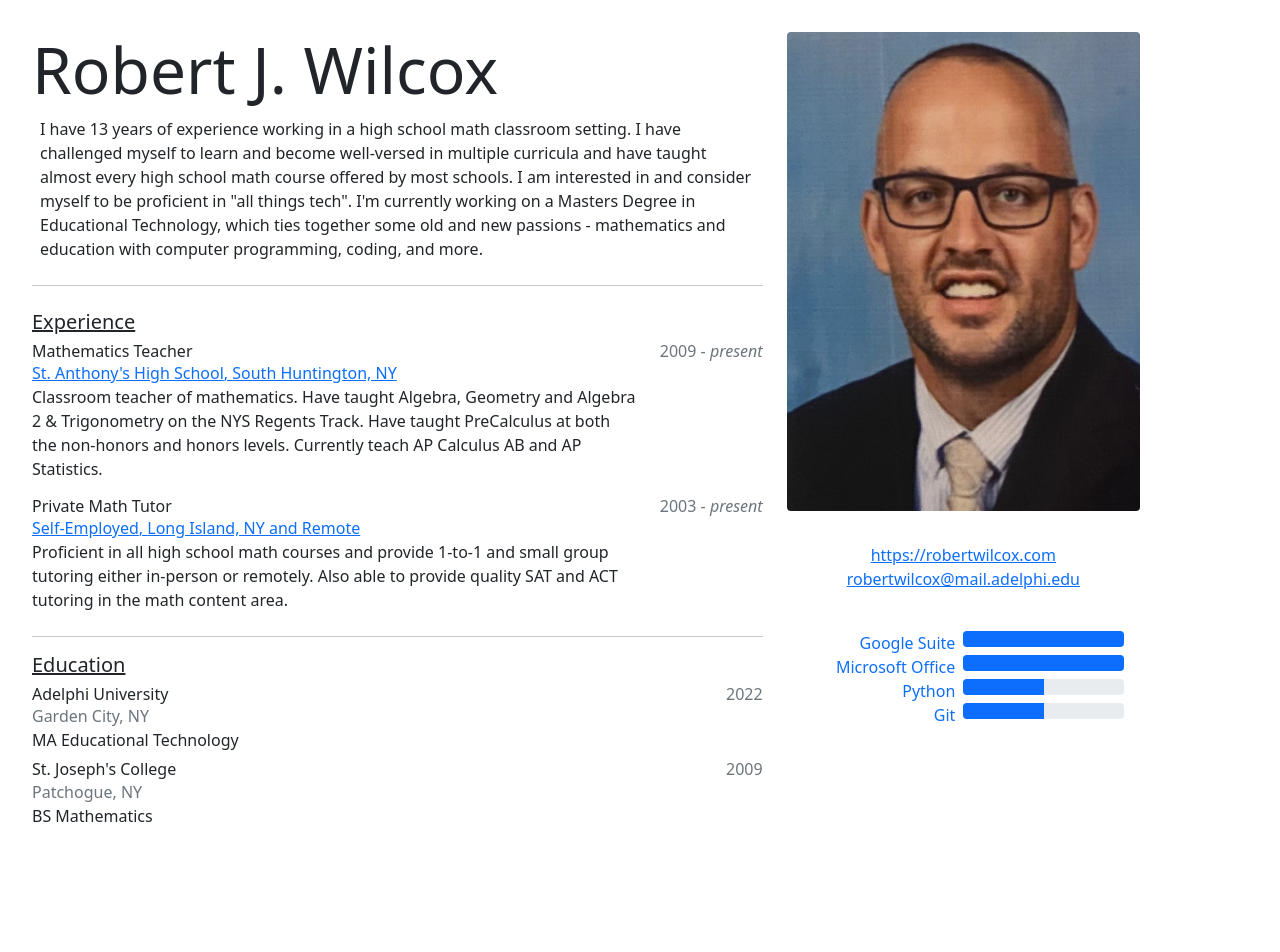
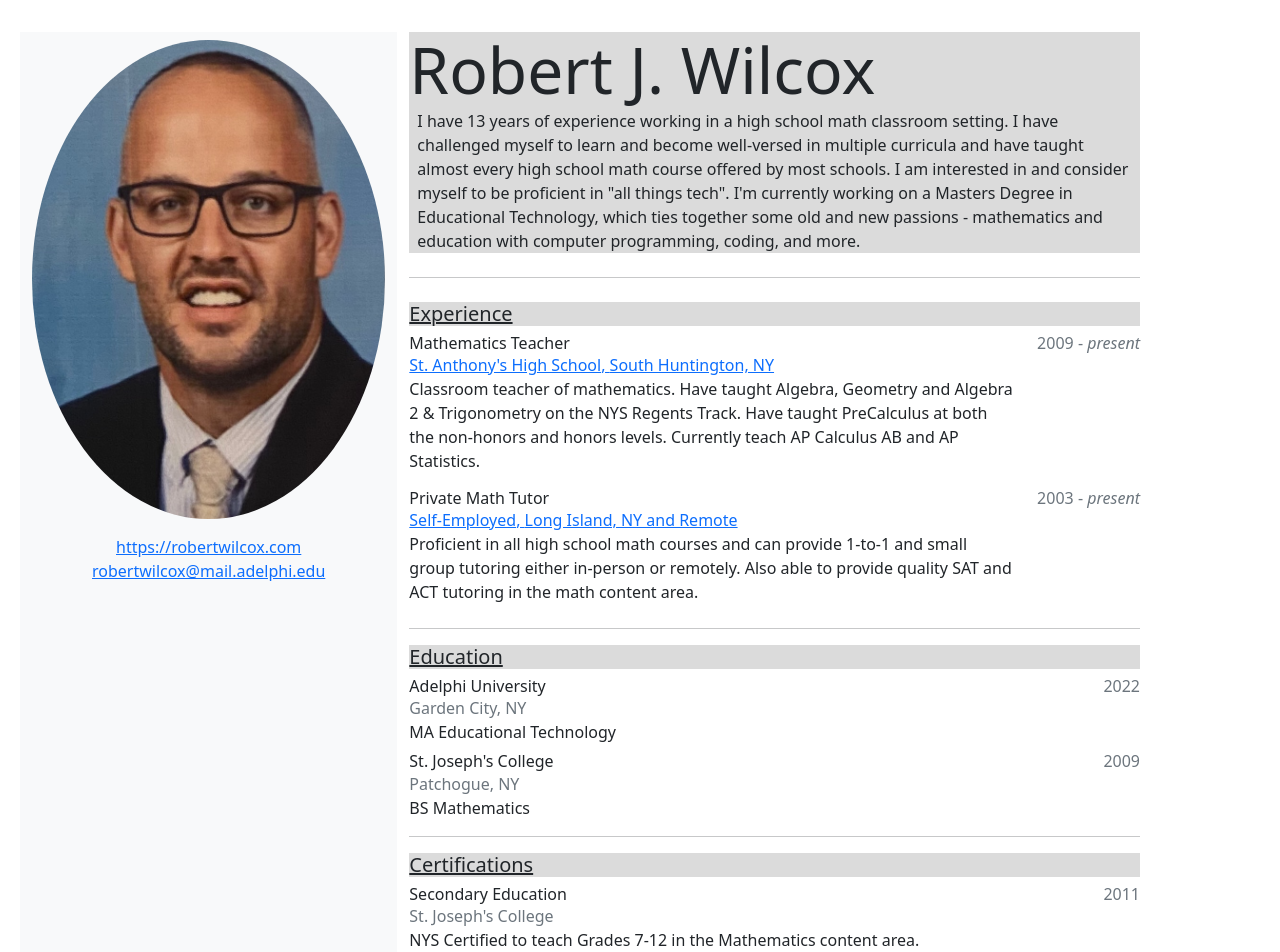
Before and after one commit to rwilcox23/resume, a React (Create React App) app: page / in a window 1280 px wide. Shown: the top 952 px of the page. Before the commit the page ends 868 px from the top, so only its background shows below. Built offline with nearby package versions, Linux system fonts and the light colour scheme.

Commit message:
various updates

```diff
--- /dev/null
+++ b/src/Cert.jsx
@@ -0,0 +1,34 @@
+import React from 'react';
+import certData from "./data/cert.json";
+
+function Cert(props) {
+  const certs = certData.map(Certification);
+
+  return (
+    <section className="mt-3">
+      <h5><u>Certifications</u></h5>
+
+        {certs}
+
+      <hr/>
+    </section>
+  );
+}
+
+function Certification(c, i) {
+
+
+
+  return (
+    <div key={i}>
+      <h6 className="d-flex justify-content-between mb-0">
+        {c.certification} <div className="text-muted">{c.year}</div>
+      </h6>
+      <div className="text-muted">{c.institution}</div>
+      <div className="row mb-2">
+        <div className="col-12 col-md-10 mb-2">{c.desc}</div>
+      </div>
+    </div>
+  )
+}
+export default Cert;
--- a/src/PrettyRez.jsx
+++ b/src/PrettyRez.jsx
@@ -16,6 +16,7 @@ import React from 'react';
 import Experience from "./Work.jsx";
 import Education from "./Schools.jsx";
 import Skills from "./Skills.jsx";
+import Cert from "./Cert.jsx";
 import {Bio, Contact, ProfileImg} from "./Profile.jsx";
 
 function Rez() {
@@ -23,19 +24,23 @@ function Rez() {
     <div className="Rez container m-3 p-3">
       <div className="row">
 
+        <div className="MainSideCol col-md-4 flex-column bg-light">
+          <ProfileImg />
+          <Contact />
+
+        </div>
+
+        <div className="MainLeftCol col-12 col-md-8 ">
+        <Header />
+        <Experience />
+        <Education />
+        <Cert />
+        <Skills />
+      </div>
 
 
-        <div className="MainLeftCol col-12 col-md-8">
-          <Header />
-          <Experience />
-          <Education />
-        </div>
 
-        <div className="MainSideCol col-md-4 flex-column">
-          <ProfileImg />
-          <Contact />
-          <Skills />
-        </div>
+
 
 
 
@@ -48,10 +53,11 @@ function Rez() {
 // note that there is custom css for .PortfolioHeader h5 in index.css
 function Header(props) {
   return (
-    <header className="PortfolioHeader mb-4">
-      <h5>Robert J. Wilcox</h5>
+    <header className="PortfolioHeader mb-4 ">
+      <h5 className="mb-0">Robert J. Wilcox</h5>
       <Bio />
       <hr/>
+
     </header>
   );
 }
--- a/src/Profile.jsx
+++ b/src/Profile.jsx
@@ -3,12 +3,12 @@ import profileImg from "./res/robertwilcox.jpeg";
 
 function Contact(props) {
   return (
-    <section className="text-center mb-2 semiTrans p-3 rounded">
+    <section className="mb-2 semiTrans text-center p-3 rounded">
       <div>
-        <a href="https://robertwilcox.com"
+        <a href="https://robertwilcox.com" className ="contactLink"
           title="go to Rob's site">https://robertwilcox.com</a>
       </div>
-      <div><a href="mailto:robertwilcox@mail.adelphi.edu">robertwilcox@mail.adelphi.edu</a></div>
+      <div><a href="mailto:robertwilcox@mail.adelphi.edu" className ="contactLink">robertwilcox@mail.adelphi.edu</a></div>
     </section>
   )
 }
@@ -17,8 +17,9 @@ function Contact(props) {
 function ProfileImg(props) {
 
   return (
-    <img className="mx-auto d-md-block d-sm-none mb-3 img-fluid rounded" src={profileImg}
-      alt="headshot of Rob" />
+
+    <img className=" rounded-circle img-fluid mt-2 d-md-block d-none" src={profileImg}
+        alt="headshot of Rob" />
   )
 
 }
--- a/src/Schools.jsx
+++ b/src/Schools.jsx
@@ -9,7 +9,9 @@ function Education(props) {
     <section className="mt-3">
       <h5><u>Education</u></h5>
       {schools}
+      <hr/>
     </section>
+
   );
 }
 
--- a/src/Skills.jsx
+++ b/src/Skills.jsx
@@ -5,8 +5,8 @@ function Skills(props) {
 
   let skills = skillData.map(Skill);
   return (
-    <section className="Skills semiTrans p-3 rounded mb-2">
-      <h5 className="d-block d-md-none">Skills</h5>
+    <section className="mt-3">
+      <h5><u>Skills</u></h5>
       {skills}
     </section>
   );
@@ -17,7 +17,7 @@ function Skill(s, i) {
   let pct = s.score / maxSkill * 100 + "%";
   return (
     <div key={i} className="Skill d-flex justify-content-end">
-      <div className="font-weight-bold text-primary pe-2">{s.skill}</div>
+      <div className="font-weight-bold text-black pe-2">{s.skill}</div>
       <div className="progress w-50">
         <div className="progress-bar"
           style={{ width: pct }}
--- /dev/null
+++ b/src/data/cert.json
@@ -0,0 +1,8 @@
+[
+  {
+    "certification": "Secondary Education",
+    "institution": "St. Joseph's College",
+    "year": "2011",
+    "desc": "NYS Certified to teach Grades 7-12 in the Mathematics content area."
+  }
+]
--- a/src/data/work.json
+++ b/src/data/work.json
@@ -15,6 +15,6 @@
     "start": 2003,
     "end": -1,
     "where": "Long Island, NY and Remote",
-    "desc": "Proficient in all high school math courses and provide 1-to-1 and small group tutoring either in-person or remotely.  Also able to provide quality SAT and ACT tutoring in the math content area."
+    "desc": "Proficient in all high school math courses and can provide 1-to-1 and small group tutoring either in-person or remotely.  Also able to provide quality SAT and ACT tutoring in the math content area."
   }
 ]
--- a/src/index.css
+++ b/src/index.css
@@ -2,4 +2,22 @@
 
 .PortfolioHeader h5 {
   font-size: 64px;
+  background-color: #dbdbdb;
+
 }
+
+.Bio{
+  background-color: #dbdbdb;
+
+}
+
+h5 {
+  background-color: #dbdbdb;
+
+}
+
+.contactLink{
+
+  font-size: 1em;
+
+}
```
